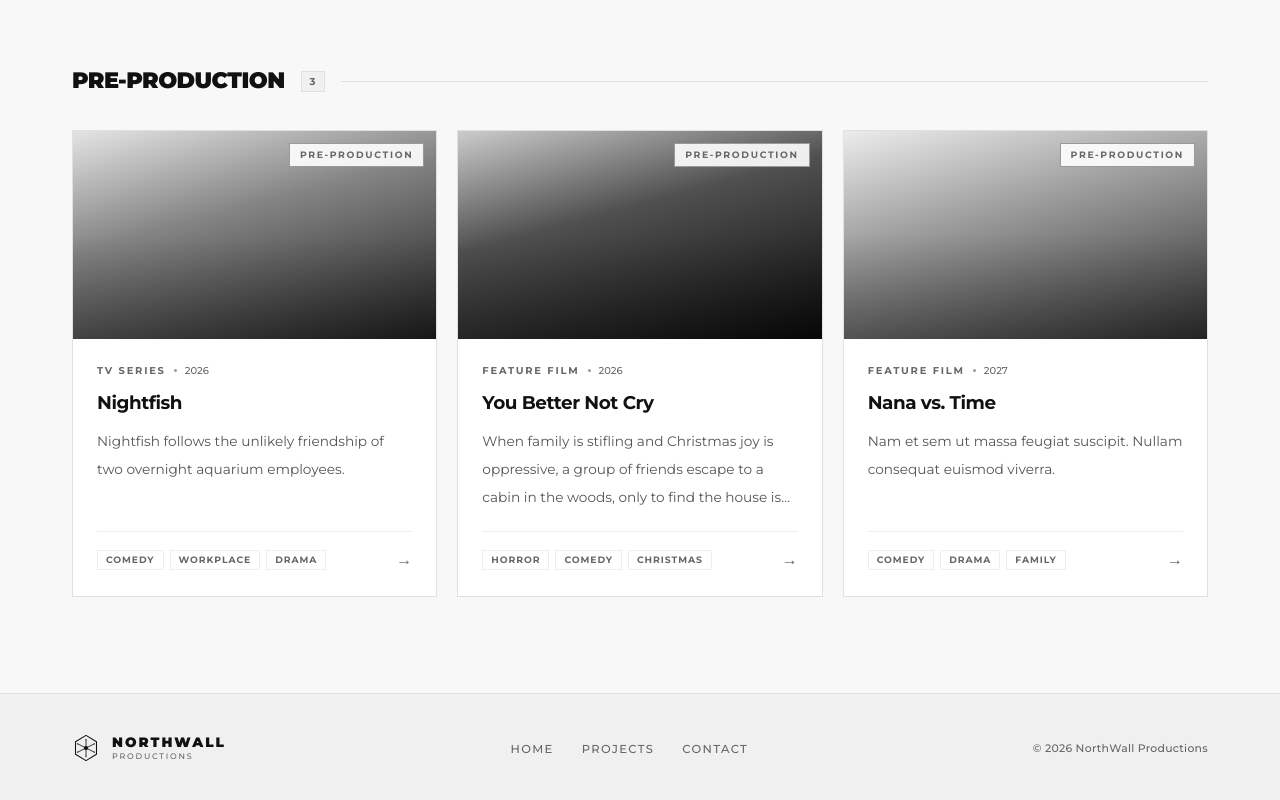
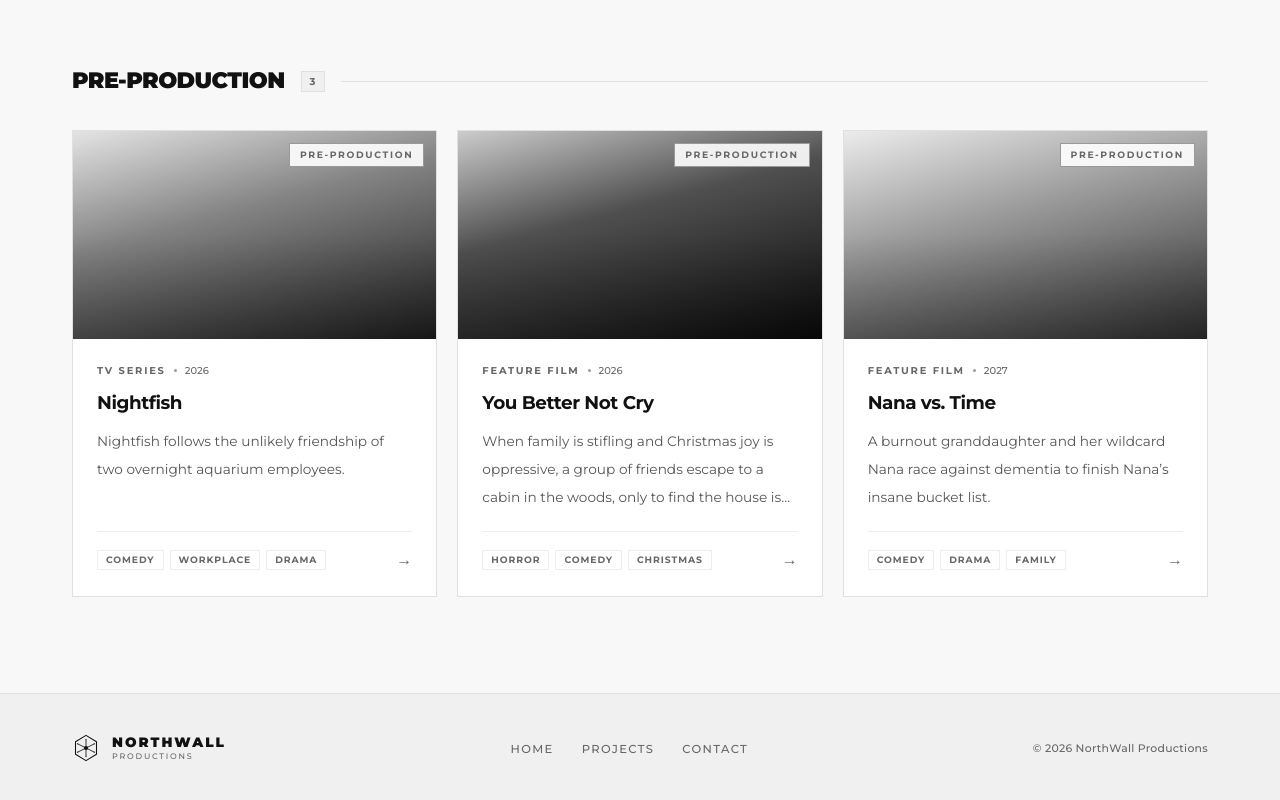
Before and after one commit to florian-wahl/northwallproductions.com, a React (Vite) app: page /projects in a window 1280 px wide. Shown: the part 1386-2186 px from the top of the page. Built offline with nearby package versions, Linux system fonts and the light colour scheme.

Commit message:
Updated Nana vs. Time project

```diff
--- a/src/data/projects.js
+++ b/src/data/projects.js
@@ -102,11 +102,11 @@ export const projects = [
     posterClass: 'poster-6',
     featured: true,
     shortDescription:
-      'Nam et sem ut massa feugiat suscipit. Nullam consequat euismod viverra.',
+      'A burnout granddaughter and her wildcard Nana race against dementia to finish Nana’s insane bucket list.',
     description: [
-      'Phasellus tellus tortor, consequat quis dui in, vestibulum lacinia dolor. Integer hendrerit cursus rutrum. Quisque laoreet mauris in elit pretium scelerisque. Nulla luctus sem a ipsum posuere dictum ut eget diam. Sed sagittis aliquam mi sit amet tempus. Morbi at vulputate lacus.',
-      'Nam et sem ut massa feugiat suscipit. Nullam consequat euismod viverra.',
-      'Nulla luctus sem a ipsum posuere dictum ut eget diam. Sed sagittis aliquam mi sit amet tempus. Morbi at vulputate lacus.',
+      'A burnout granddaughter and her wildcard Nana race against dementia to finish Nana’s insane bucket list.',
+      'Plot Overview Stuck in a dead-end job and afraid of getting old with nothing to show for it, Ray quits and convinces her Nana to come on a wild adventure. Meanwhile, the rest of the family is very distressed about this “kidnapping,” and do everything they can to track Ray and Nana down. Tackling everything from “flirt with a coal miner” to “do witchcraft,” Ray and Nana travel across the country on their quest to do everything on Nana’s bucket list before dementia and Uncle Dick catch up with them.',
+      'Katie North wrote Nana vs. Time after her grandmother was diagnosed with dementia, and Katie was hit with the shockingly commonplace knowledge that no one we love will live forever. So we better do every stupid thing we can with them now.'
     ],
     tags: ['Comedy', 'Drama', 'Family'],
     director: 'TBD',
```
